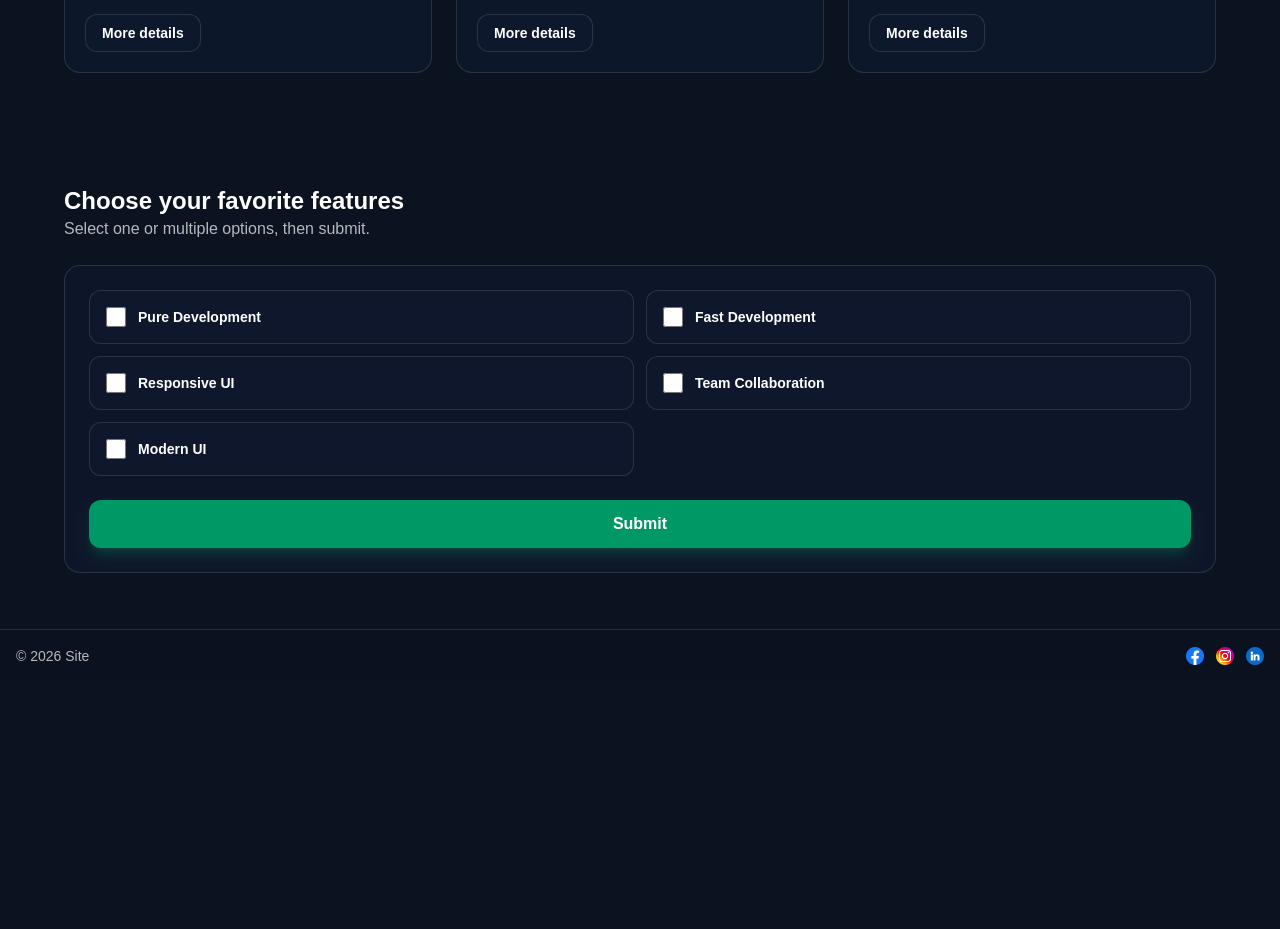
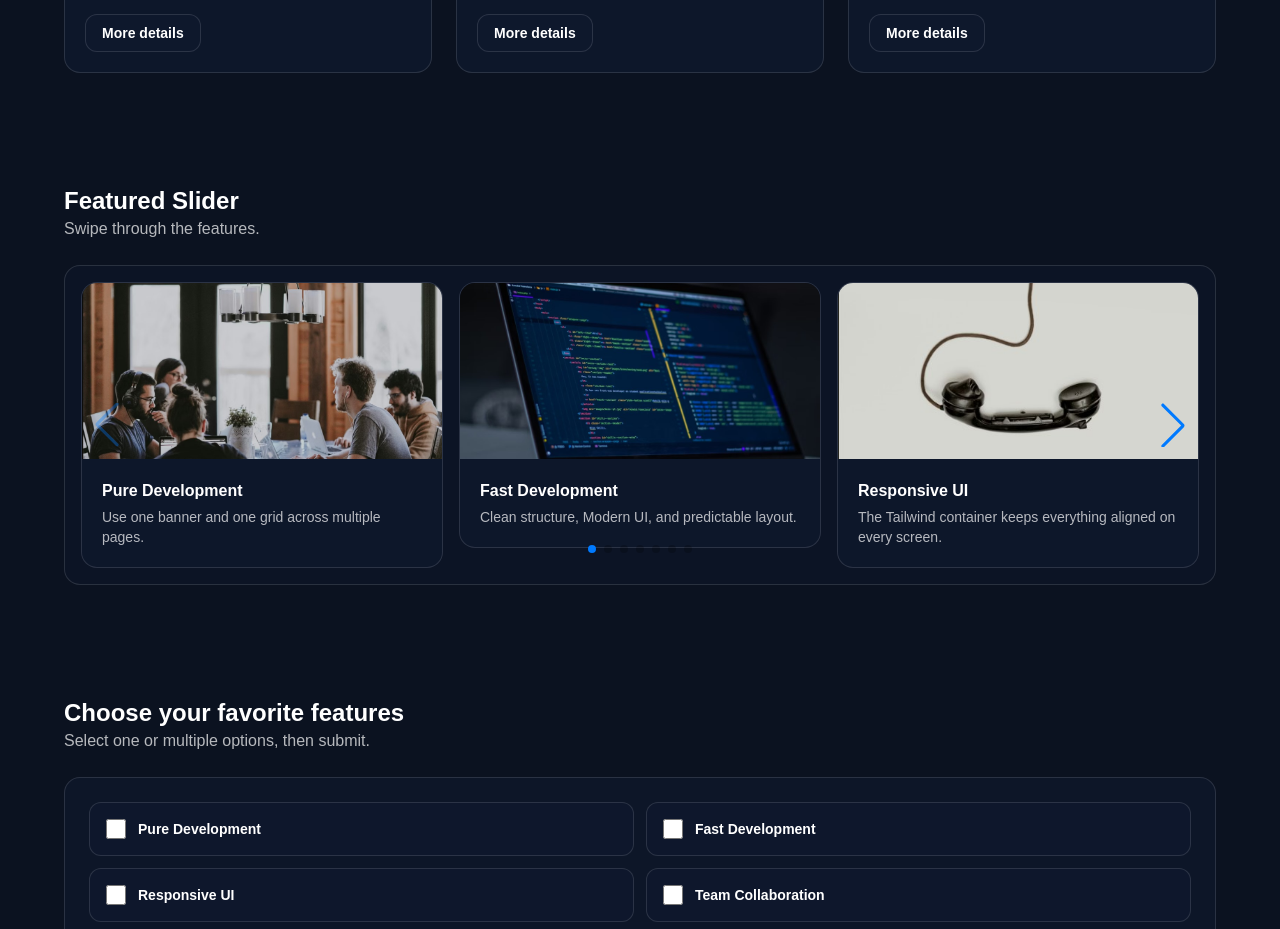
Before and after one commit to joseficani/my-next-app, a Next.js app: page /features in a window 1280 px wide. Shown: the part 1640-2569 px from the top of the page. Before the commit the page ends 2322 px from the top, so only its background shows below. Built offline with nearby package versions, Linux system fonts and the light colour scheme.

Commit message:
added a swiper slider to my features page

```diff
--- a/package.json
+++ b/package.json
@@ -14,6 +14,7 @@
     "postcss": "^8.5.6",
     "react": "19.2.3",
     "react-dom": "19.2.3",
+    "swiper": "^12.1.0",
     "tailwindcss": "^4.1.18"
   },
   "devDependencies": {
--- a/src/app/features/page.tsx
+++ b/src/app/features/page.tsx
@@ -49,7 +49,7 @@
 //     </>
 //   );
 // }
-
+// src/app/features/page.tsx
 "use client";
 
 import { useMemo, useState } from "react";
@@ -57,6 +57,8 @@ import Navbar from "@/components/Navbar/Navbar";
 import Footer from "@/components/Footer/Footer";
 import PageBanner from "@/components/PageBanner/PageBanner";
 import InfoGrid from "@/components/InfoGrid/InfoGrid";
+import { Swiper, SwiperSlide } from "swiper/react";
+import { Navigation, Pagination } from "swiper/modules";
 
 type FeatureCard = {
   image: string;
@@ -211,7 +213,6 @@ export default function FeaturesPage() {
       </select>
     </div>
   );
-
   const options = [
     "Pure Development",
     "Fast Development",
@@ -228,7 +229,6 @@ export default function FeaturesPage() {
       prev.includes(value) ? prev.filter((x) => x !== value) : [...prev, value]
     );
   };
-
   const handleSubmit = (e: React.FormEvent) => {
     e.preventDefault();
     setSubmitted(selected);
@@ -240,7 +240,6 @@ export default function FeaturesPage() {
 
       <main className="min-h-screen bg-customBlue">
         <PageBanner {...featuresBanner} />
-
         <InfoGrid
           sectionTitle="Our Features"
           sectionSubtitle="3 main blocks (dynamic content)."
@@ -248,7 +247,53 @@ export default function FeaturesPage() {
           cardClass="overflow-hidden rounded-2xl border border-softBorder bg-customCard/70 transition hover:bg-customCard/80"
           rightSlot={rightSlot}
         />
-
+        <section className="py-14">
+          <div className="mx-auto w-full max-w-[1200px] px-4 sm:px-6">
+            <div className="mb-6 max-w-2xl">
+              <h2 className="text-2xl font-extrabold text-mainText">
+                Featured Slider
+              </h2>
+              <p className="text-mutedText">
+                Swipe through the features.
+              </p>
+            </div>
+            <div className="rounded-2xl border border-softBorder bg-customCard/40 p-4">
+              <Swiper
+                modules={[Navigation, Pagination]}
+                navigation
+                pagination={{ clickable: true }}
+                spaceBetween={16}
+                slidesPerView={1}
+                breakpoints={{
+                  640: { slidesPerView: 2 },
+                  1024: { slidesPerView: 3 },
+                }}
+              >
+                {filteredCards.map((card, i) => (
+                  <SwiperSlide key={`${card.title}-${i}`}>
+                    <article className="overflow-hidden rounded-2xl border border-softBorder bg-customCard/60 transition hover:bg-customCard/80">
+                      <div className="h-44 w-full overflow-hidden">
+                        <img
+                          src={card.image}
+                          alt={card.title}
+                          className="h-full w-full object-cover"
+                        />
+                      </div>
+                      <div className="p-5">
+                        <h3 className="text-base font-semibold text-mainText">
+                          {card.title}
+                        </h3>
+                        <p className="mt-1 text-sm text-mutedText">
+                          {card.text}
+                        </p>
+                      </div>
+                    </article>
+                  </SwiperSlide>
+                ))}
+              </Swiper>
+            </div>
+          </div>
+        </section>
         <section className="py-14">
           <div className="mx-auto w-full max-w-[1200px] px-4 sm:px-6">
             <div className="mb-6 max-w-2xl">
--- a/src/app/layout.tsx
+++ b/src/app/layout.tsx
@@ -1,6 +1,9 @@
 import type { Metadata } from "next";
 import { Geist, Geist_Mono } from "next/font/google";
 import "./globals.css";
+import "swiper/css";
+import "swiper/css/navigation";
+import "swiper/css/pagination";
 
 const geistSans = Geist({
   variable: "--font-geist-sans",
```
Also changed, not shown: 1 other file (tests, documents, lock files or other folders).
